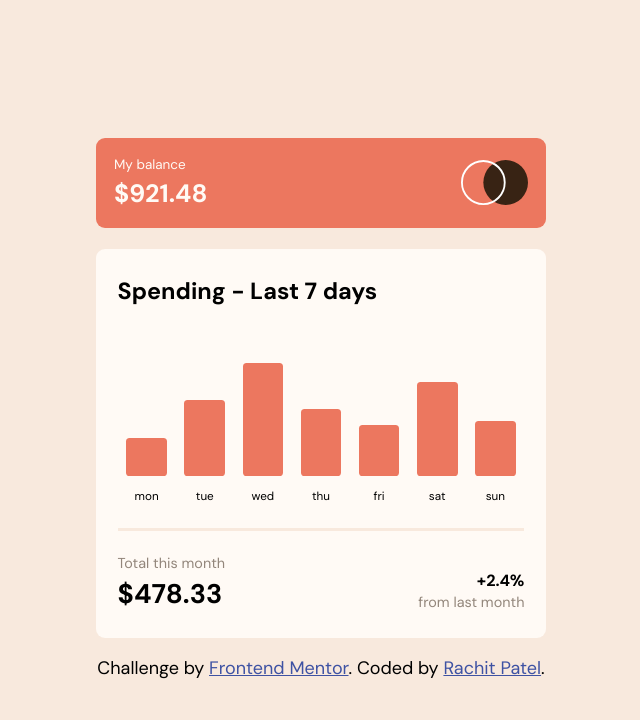
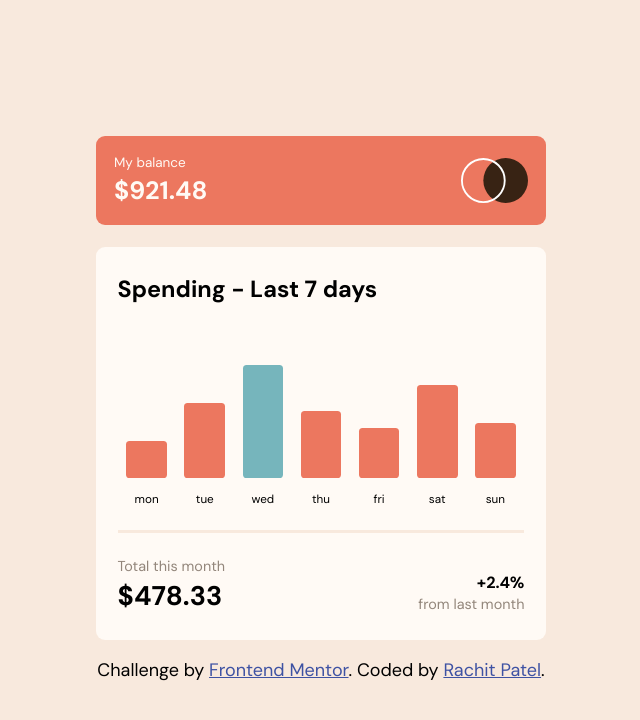
Before and after one commit to rachit0706/expenses-chart-component-fem, a plain HTML site: page index.html in a window 1280 px wide. Shown: the whole page, without its empty margins (319-959 px from the left). Drawn offline with Linux system fonts and the light colour scheme.

Commit message:
Improved UI

```diff
--- a/script.js
+++ b/script.js
@@ -8,7 +8,7 @@
     const barChart = document.querySelector('.bar-chart');
     console.log(data);
     let maxAmount = 0;
-    data.map(async obj => obj.amount).forEach(amount => {
+    data.map(obj => obj.amount).forEach(amount => {
         if (amount > maxAmount) {
             maxAmount = amount;
         }
@@ -18,14 +18,20 @@
         const barWithDay = document.createElement('div');
         barWithDay.classList.add('bar-with-day');
 
+        const barBubble = document.createElement('span');
+        barBubble.classList.add('price-bubble');
+        barBubble.textContent = `$${obj.amount}`;
+        barWithDay.append(barBubble);
+
         const bar = document.createElement('div');
         bar.classList.add('bar');
         bar.style.height = `${obj.amount * 0.12}rem`;
 
-        if (obj.amount === maxAmount) {
+        if (obj.amount === 52.36) {
             bar.classList.add("max-bar");
         }
-        addHoverState(bar, `$${obj.amount}`)
+
+        addHoverState(bar);
 
         const day = document.createElement('span');
         day.classList.add('day');
@@ -35,21 +41,15 @@
         barChart.append(barWithDay);
     });
 
-    barChart.style.height = `${barChart.getBoundingClientRect().height + 36}px`;
-
-    function addHoverState(node, text) {
+    function addHoverState(node) {
         node.addEventListener('mouseover', function () {
 
-            if (!node.previousSibling) {
-                node.parentNode.insertAdjacentHTML("afterBegin", `<span class="price-bubble">${text}<span>`);
-            }
+            node.previousSibling.style.opacity = 1;
 
         });
         node.addEventListener('mouseout', function (e) {
 
-            if (node.previousSibling) {
-                node.previousSibling.remove();
-            }
+            node.previousSibling.style.opacity = 0;
 
         });
     }
--- a/styles.css
+++ b/styles.css
@@ -115,7 +115,7 @@ h1 {
 }
 
 .price-bubble {
-    display: block;
+    opacity: 0;
     width: 95%;
     background-color: var(--dark-brown);
     color: var(--very-pale-orange);
```
